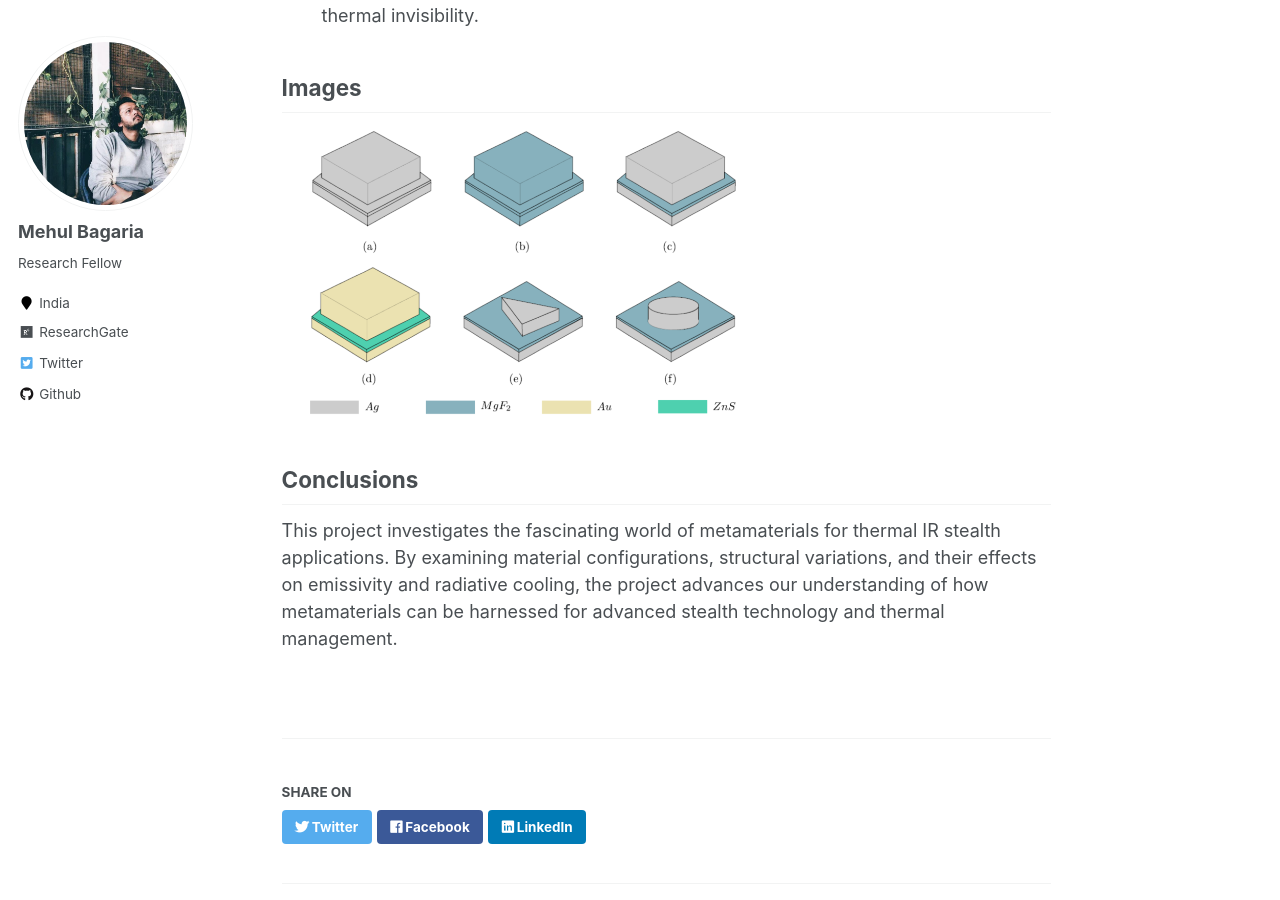
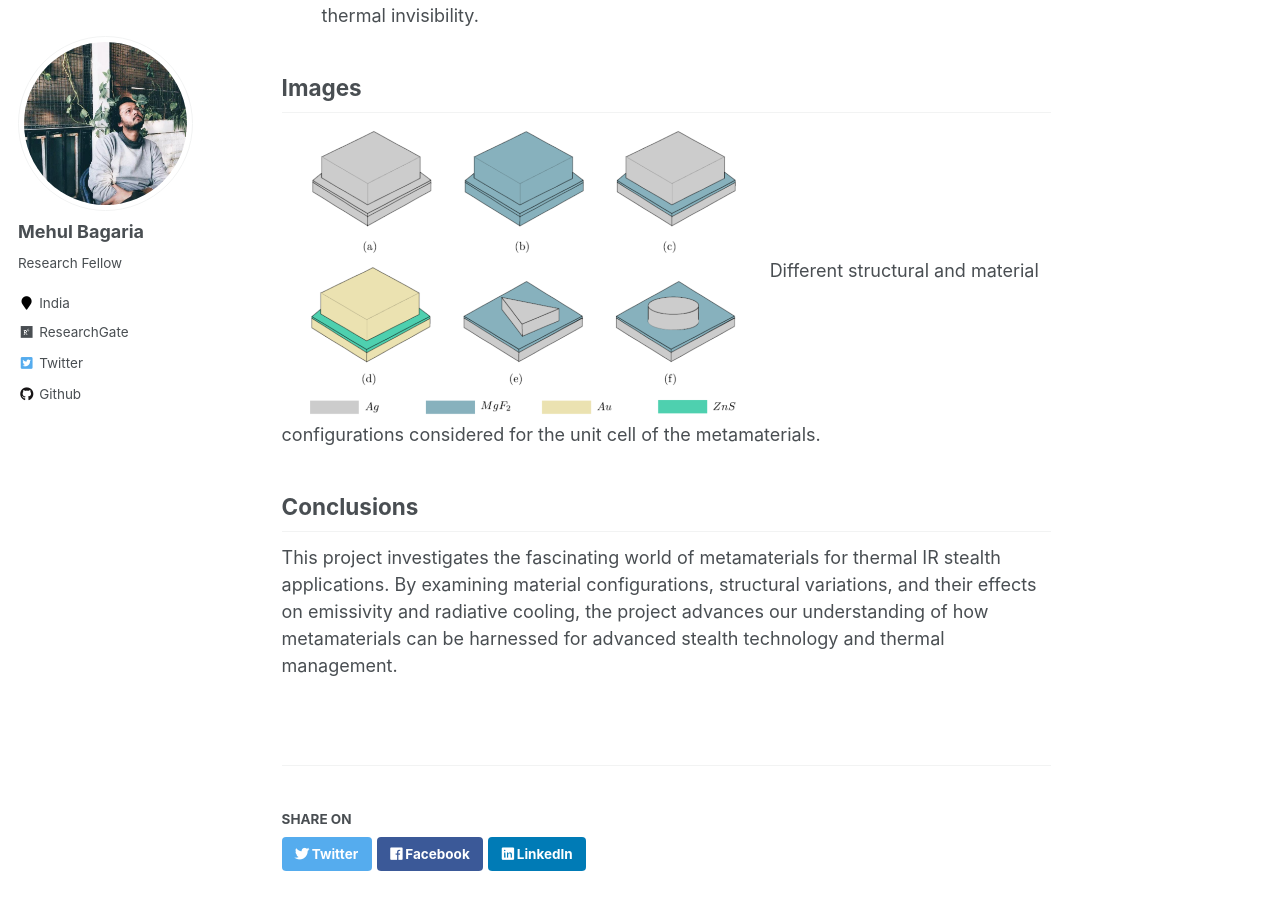
Before and after one commit to Mehul-Bagaria/Mehul-Bagaria.github.io, a Jekyll site: the page built from _projects/metamaterial-selective-absorber.md, in a window 1280 px wide and 900 px high, scrolled down 1532 px. Built offline with Jekyll 4.4.1, drawn with Linux system fonts in a browser that asks for light colours.

Commit message:
Update metamaterial-selective-absorber.md

```diff
--- a/_projects/metamaterial-selective-absorber.md
+++ b/_projects/metamaterial-selective-absorber.md
@@ -27,6 +27,7 @@ This project delves into the innovative field of metamaterials, exploring their
 ## Images
 
 ![Metamaterial absorber unit cell](/images/image-1.png)
+Different structural and material configurations considered for the unit cell of the metamaterials.
 
 ## Conclusions
 This project investigates the fascinating world of metamaterials for thermal IR stealth applications. By examining material configurations, structural variations, and their effects on emissivity and radiative cooling, the project advances our understanding of how metamaterials can be harnessed for advanced stealth technology and thermal management.
```
